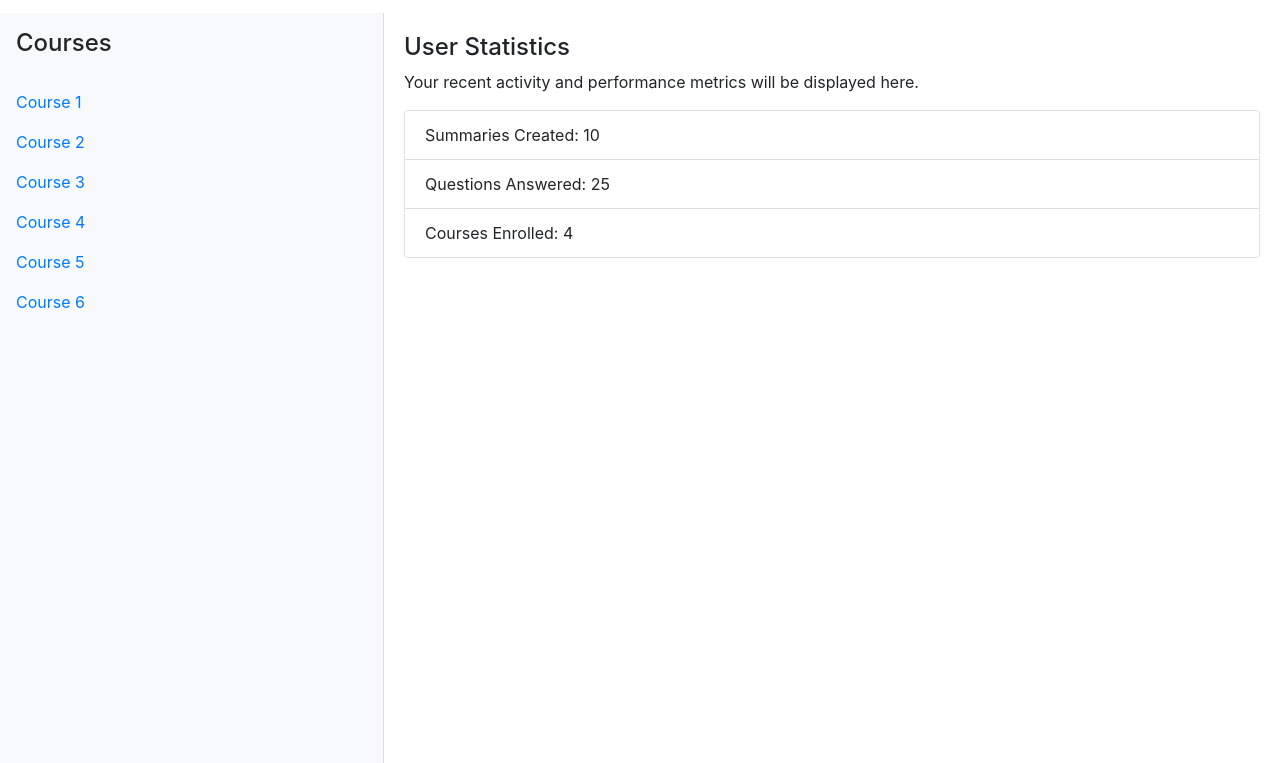
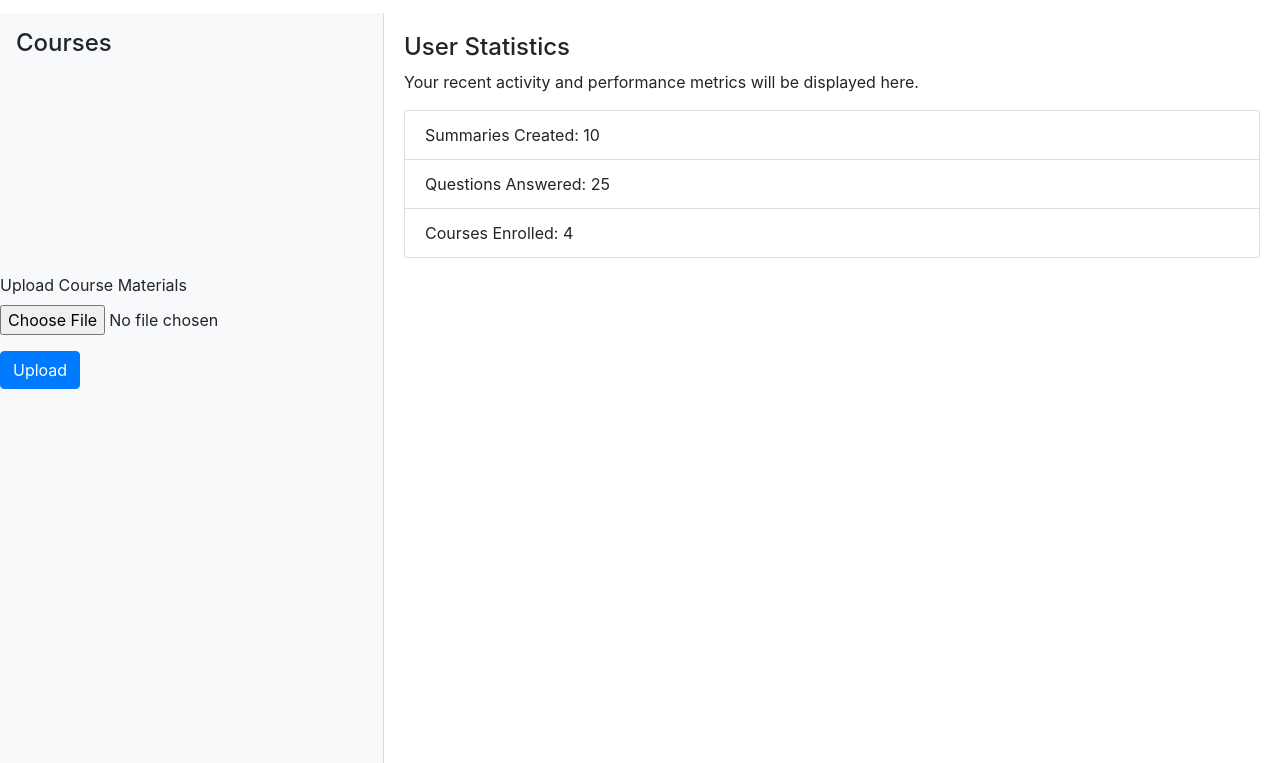
Before and after one commit to Arpit-Moga/LectureInsightAI, a Flask app: page / in a window 1280 px wide. Shown: the part 56-819 px from the top of the page. Run offline with Flask 3, Linux system fonts and the light colour scheme; the visitor is signed in with stand-in values (Sample User, id 1); parts of the project's set-up code (start-up, migrations or seed data) failed here and were passed over; some libraries are stand-ins or nearby versions.

Commit message:
Generic Changes

```diff
--- a/main.py
+++ b/main.py
@@ -1,9 +1,11 @@
-from flask import Flask, render_template, request, redirect, url_for, session
+from flask import Flask, render_template, request, redirect, url_for, session, jsonify
+from werkzeug.security import generate_password_hash, check_password_hash
 from dotenv import load_dotenv
 import os
 from pymongo.mongo_client import MongoClient
 from pymongo.server_api import ServerApi
-from bson.objectid import ObjectId
+from gridfs import GridFS
+from bson import ObjectId
 
 load_dotenv()
 
@@ -14,7 +16,7 @@ MongoDBKey = os.getenv("MongoDB_API_KEY")
 client = MongoClient(MongoDBKey, server_api=ServerApi('1'))
 db = client[os.getenv('MongoDB_DB_NAME')]
 users_collection = db[os.getenv("MongoDB_USERS")]
-
+fs = GridFS(db)
 
 
 @app.route('/')
@@ -23,52 +25,91 @@ def Home():
     else: return render_template('Get_Started.html')
 
 
-@app.route('/Register', methods=['GET', 'POST'])
+@app.route('/api/courses', methods=['GET'])
+def get_courses():
+    if 'username' not in session:
+        return jsonify({'error': 'Unauthorized'}), 401
+
+    username = session['username']
+    user = users_collection.find_one({'username': username})
+
+    if user:
+        courses = user.get('courses', [])
+        # Convert ObjectId to string for JSON serialization
+        for course in courses:
+            if isinstance(course.get('file_id'), ObjectId):
+                course['file_id'] = str(course['file_id'])
+        return jsonify({'courses': courses})
+
+    else:
+        return jsonify({'error': 'User not found'}), 404
+
+
+
+@app.route('/Upload', methods=['POST'])
+def Upload():
+    if 'username' not in session:
+        return redirect(url_for('Login'))
+
+    username = session['username']
+    if 'file' not in request.files: return redirect(request.url)
+
+    file = request.files['file']
+
+    if file.filename == '': return redirect(request.url)
+
+    if file and allowed_file(file.filename):
+        file_id = fs.put(file, filename=file.filename, user=username)
+        users_collection.update_one(
+            {'username': username},
+            {'$addToSet': {'courses': {'filename': file.filename, 'file_id': file_id}}}
+        )
+    return redirect(url_for('Home'))
+
+@app.route('/Login', methods=('GET', 'POST'))
+def Login():
+    if request.method == 'POST':
+        email = request.form['email']
+        password = request.form['password']
+
+        user = users_collection.find_one({'email': email, 'password': password})
+
+        if user and check_password_hash(user['password'], password):
+            session['username'] = user['username']
+            return redirect(url_for('Home'))
+        else:
+            return render_template('Login.html', error='Invalid email or password')
+
+    return render_template('Login.html')
+
+@app.route('/Register', methods=('GET', 'POST'))
 def Register():
     if request.method == 'POST':
-        if 'username' in session: session.pop('username', None)
-
         username = request.form['username']
         email = request.form['email']
         password = request.form['password']
 
-        if users_collection.find_one({'email': email}):
-            error = "Email already exists. Please try again."
-            return render_template('Register.html', error=error)
+        hashed_password = generate_password_hash(password)
 
-        users_collection.insert_one({'username': username, 'password': password , 'email': email})
+        users_collection.insert_one({
+            'username': username,
+            'email': email,
+            'password': hashed_password,
+            'courses': []
+        })
 
         session['username'] = username
         return redirect(url_for('Home'))
 
     return render_template('Register.html')
 
-
-@app.route('/Login', methods=['GET', 'POST'])
-def Login():
-    if request.method == 'POST':
-        if 'username' in session: session.pop('username', None)
-
-        email = request.form.get('email')
-        password = request.form.get('password')
-
-        user = users_collection.find_one({'email': email, 'password': password})
-
-        if user:
-            session['username'] = user['username']
-            return redirect(url_for('Home'))
-        else:
-            error = "Invalid email or password. Please try again."
-            return render_template('Login.html', error=error)
-
-    return render_template('Login.html')
-
-
 @app.route('/Logout')
 def Logout():
     session.pop('username', None)
     return redirect(url_for('Home'))
 
+def allowed_file(filename):
+    return '.' in filename and filename.rsplit('.', 1)[1].lower() in {'pdf', 'docx', 'txt'}
 
 if __name__ == '__main__':
     app.run(debug=True)
--- a/templates/Home.html
+++ b/templates/Home.html
@@ -28,8 +28,12 @@
             padding: 20px;
             overflow-y: auto;
         }
+
         .navbar {
             margin-bottom: 1%;
+        }
+        .form-group {
+            margin-top: 50%;
         }
     </style>
 </head>
@@ -44,14 +48,15 @@
     <div class="main-content">
         <div class="left-panel">
             <h4 class="p-3">Courses</h4>
-            <ul class="nav flex-column">
-                <li class="nav-item"><a href="#" class="nav-link">Course 1</a></li>
-                <li class="nav-item"><a href="#" class="nav-link">Course 2</a></li>
-                <li class="nav-item"><a href="#" class="nav-link">Course 3</a></li>
-                <li class="nav-item"><a href="#" class="nav-link">Course 4</a></li>
-                <li class="nav-item"><a href="#" class="nav-link">Course 5</a></li>
-                <li class="nav-item"><a href="#" class="nav-link">Course 6</a></li>
+            <ul id="course-list" class="nav flex-column">
             </ul>
+            <form action="{{ url_for('Upload') }}" method="post" enctype="multipart/form-data">
+                <div class="form-group">
+                    <label for="file">Upload Course Materials</label>
+                    <input type="file" name="file" id="file" class="form-control-file">
+                </div>
+                <button type="submit" class="btn btn-primary" id = "test" class = "test">Upload</button>
+            </form>
         </div>
 
         <div class="right-panel">
@@ -68,5 +73,27 @@
     <script src="https://code.jquery.com/jquery-3.5.1.slim.min.js"></script>
     <script src="https://cdn.jsdelivr.net/npm/@popperjs/core@2.9.2/dist/umd/popper.min.js"></script>
     <script src="https://stackpath.bootstrapcdn.com/bootstrap/4.5.2/js/bootstrap.min.js"></script>
+    <script>
+        document.addEventListener('DOMContentLoaded', function() {
+            fetch('/api/courses')
+                .then(response => response.json())
+                .then(data => {
+                    if (data.courses) {
+                        const courseList = document.getElementById('course-list');
+                        data.courses.forEach(course => {
+                            const li = document.createElement('li');
+                            li.className = 'nav-item';
+                            li.innerHTML = `<a href="#" class="nav-link">${course.filename}</a>`;
+                            courseList.appendChild(li);
+                        });
+                    } else {
+                        console.error('Failed to load courses:', data.error);
+                    }
+                })
+                .catch(error => console.error('Error fetching courses:', error));
+        });
+    </script>
+
+
 </body>
 </html>
```
